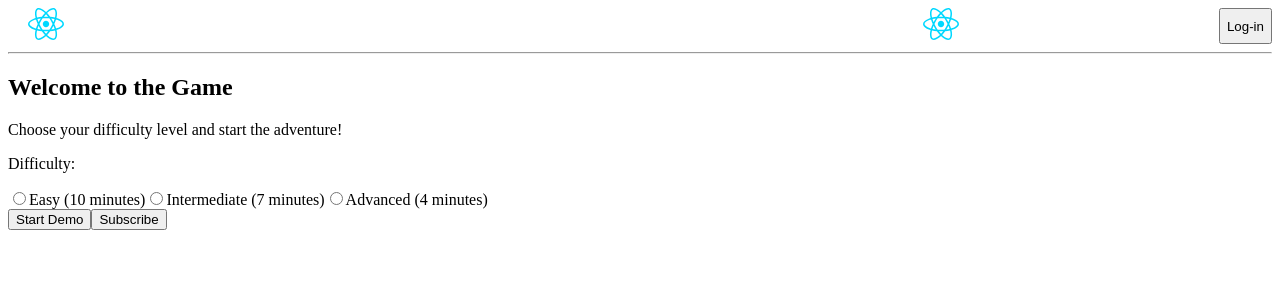
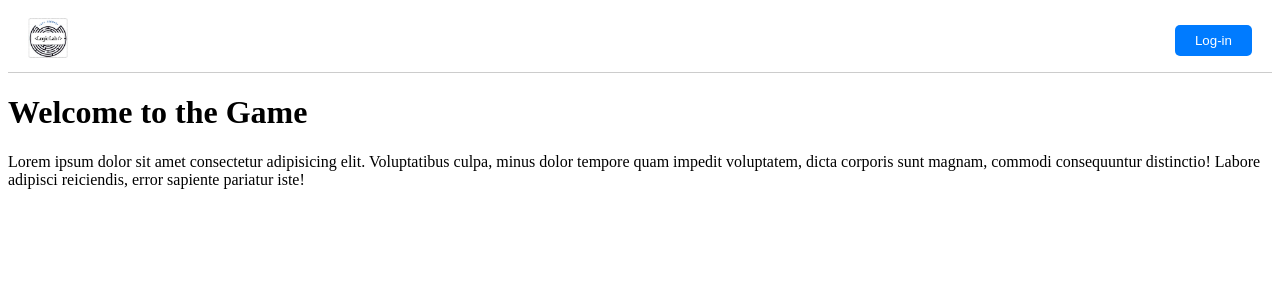
Before and after one commit to mauroale2501/project-game, a React (Vite) app in the folder frontend/: page / in a window 1280 px wide. Shown: the top 300 px of the page. Built offline with nearby package versions, Linux system fonts and the light colour scheme.

Commit message:
Create Home-simple with login button, and Implemente Profile.tsx

```diff
--- a/frontend/index.html
+++ b/frontend/index.html
@@ -2,11 +2,11 @@
 <html lang="en">
   <head>
     <meta charset="UTF-8" />
-    <link rel="icon" type="image/svg+xml" href="" />
+    <link rel="icon" type="image/svg+xml" href="./src/assets/logo.jpeg" />
     <meta name="viewport" content="width=device-width, initial-scale=1.0" />
     <link rel="stylesheet" crossorigin href="../frontend/src/index.css" />
 
-    <title>Escape-Game</title>
+    <title>Logic-Lab</title>
   </head>
   <body>
     <div id="root"></div>
--- a/frontend/src/App.tsx
+++ b/frontend/src/App.tsx
@@ -7,22 +7,36 @@ import { Route, Routes } from "react-router-dom";
 import LastPage from "./components/LastPage";
 import Level2 from "./components/Level2";
 import { useState } from "react";
+import HomeSimple from "./components/HomeSimple";
 
 function App() {
   const [selectedLevel, setSelectedLevel] = useState<number>(0);
   const [levelTime, setLevelTime] = useState<number>(0);
+  const [isLoggedIn, setIsLoggedIn] = useState<boolean>(false);
 
   const handleLevelSelection = (level: number, time: number): void => {
     setSelectedLevel(level);
     setLevelTime(time);
   };
 
+  const handleLogin = () => {
+    setIsLoggedIn(true);
+  };
+
+  const handleLogout = () => {
+    setIsLoggedIn(false);
+  };
   return (
     <div className="container-app">
-      <Nav />
+      <Nav
+        isLoggedIn={isLoggedIn}
+        onLogin={handleLogin}
+        onLogout={handleLogout}
+      />
       <Routes>
+        <Route path="/" element={<HomeSimple />} />
         <Route
-          path="/"
+          path="/Home"
           element={<Home onSelectLevel={handleLevelSelection} />}
         />
         <Route path="/profile" element={<Profile />} />
--- a/frontend/src/components/Home.tsx
+++ b/frontend/src/components/Home.tsx
@@ -1,6 +1,5 @@
 import ToggleButton from "react-bootstrap/ToggleButton";
 import ToggleButtonGroup from "react-bootstrap/ToggleButtonGroup";
-import "../styles/Home.css";
 import { Link } from "react-router-dom";
 import { Button } from "react-bootstrap";
 import { useState } from "react";
@@ -8,6 +7,7 @@ import { useState } from "react";
 type HomeProps = {
   onSelectLevel: (level: number, time: number) => void;
 };
+
 const Home = ({ onSelectLevel }: HomeProps) => {
   const [selectedLevel, setSelectedLevel] = useState<number | null>(null);
 
@@ -23,13 +23,13 @@ const Home = ({ onSelectLevel }: HomeProps) => {
         return 0;
     }
   };
+
   const handleStartButton = () => {
     try {
       if (selectedLevel !== null) {
         const time = getLevel(selectedLevel);
         onSelectLevel(selectedLevel, time);
-      } else if (selectedLevel === null) {
-        console.error("asdasdas");
+      } else {
         throw new Error("You must select a level to continue");
       }
     } catch (err) {
--- /dev/null
+++ b/frontend/src/components/HomeSimple.tsx
@@ -0,0 +1,17 @@
+const Home = () => {
+  return (
+    <div className="home-simple">
+      <main>
+        <h1>Welcome to the Game</h1>
+        <p>
+          Lorem ipsum dolor sit amet consectetur adipisicing elit. Voluptatibus
+          culpa, minus dolor tempore quam impedit voluptatem, dicta corporis
+          sunt magnam, commodi consequuntur distinctio! Labore adipisci
+          reiciendis, error sapiente pariatur iste!
+        </p>
+      </main>
+    </div>
+  );
+};
+
+export default Home;
--- a/frontend/src/components/Nav.tsx
+++ b/frontend/src/components/Nav.tsx
@@ -1,76 +1,59 @@
-import Container from "react-bootstrap/Container";
-import Navbar from "react-bootstrap/Navbar";
-import Button from "react-bootstrap/Button";
-import { Link } from "react-router-dom";
-import logo from "../assets/react.svg";
+import { Link, useNavigate } from "react-router-dom";
+import { Navbar, Button, Container } from "react-bootstrap";
+import logo from "../assets/logo.jpeg";
+import login from "../assets/login.jpeg";
 import "../styles/Nav.css";
 
-function Nav() {
+type NavProps = {
+  isLoggedIn: boolean;
+  onLogin: () => void;
+  onLogout: () => void;
+};
+
+const Nav = ({ isLoggedIn, onLogin, onLogout }: NavProps) => {
+  const navigate = useNavigate();
+
+  const handleLoginClick = () => {
+    onLogin();
+    navigate("/Home");
+  };
+  const handleLogoutClick = () => {
+    onLogout();
+    navigate("/");
+  };
+
   return (
     <Navbar expand="lg" className="nav">
       <Container className="container">
-        <Link to="/">
-          <img src={logo} alt="logo-brand" className="logo-brand" />
+        <Link to="/Home">
+          <img
+            src={logo}
+            width="40"
+            height="40"
+            alt="logo-brand"
+            className="logo-brand"
+          />
         </Link>
-        <Link to="/profile">
-          <img src={logo} alt="logo-profile" className="logo-profile" />
-        </Link>
-        <Button>Log-in</Button>
+        {isLoggedIn ? (
+          <Link to="/profile">
+            <img
+              src={login}
+              width="40"
+              height="40"
+              alt="logo-profile"
+              className="logo-profile"
+            />
+          </Link>
+        ) : null}
+        <Button
+          className="button-log"
+          onClick={isLoggedIn ? handleLogoutClick : handleLoginClick}
+        >
+          {isLoggedIn ? "Log-out" : "Log-in"}
+        </Button>
       </Container>
-      <hr />
     </Navbar>
   );
-}
+};
 
 export default Nav;
-
-// import logo from "../assets/react.svg";
-// import { Link } from "react-router-dom";
-// // import NavBar from "react-bootstrap/Navbar";
-// import "./Nav.css";
-
-// const Nav = () => {
-//   return (
-//     <>
-//       <nav className="nav" style={{ backgroundColor: "#242424" }}>
-//         <Link to="/">
-//           <img className="logo" src={logo} alt="logo-brand" />
-//         </Link>
-//         <Link className="profile" to="/profile">
-//           <img src={logo} alt="profile" />
-//         </Link>
-//       </nav>
-//     </>
-//   );
-// };
-
-// export default Nav;
-// import React from "react";
-// import { Link } from "react-router-dom";
-// import "./Nav.css";
-
-// const Nav: React.FC = () => {
-//   return (
-//     <nav className="navbar">
-//       <div className="navbar-left">
-//         <Link to="/" className="logo">
-//           Logo
-//         </Link>
-//       </div>
-//       <div className="navbar-right">
-//         <Link to="/profile" className="profile-link">
-//           <img
-//             src="ruta-a-tu-imagen-de-perfil"
-//             alt="Profile"
-//             className="profile-image"
-//           />
-//         </Link>
-//         <Link to="/login" className="login-button">
-//           Login
-//         </Link>
-//       </div>
-//     </nav>
-//   );
-// };
-
-// export default Nav;
--- a/frontend/src/components/Profile.tsx
+++ b/frontend/src/components/Profile.tsx
@@ -1,5 +1,90 @@
+import { useState } from "react";
+
 const Profile = () => {
-  return <></>;
+  const [formData, setFormData] = useState({
+    firstname: "Brown",
+    lastname: "Asher",
+    email: "brown@asher.me",
+    // oldPassword: "",
+    // newPassword: "",
+    // confirmPassword: "",
+  });
+
+  const handleChange = (e: React.ChangeEvent<HTMLInputElement>) => {
+    const { name, value } = e.target;
+    setFormData({ ...formData, [name]: value });
+  };
+
+  const handleSubmit = (e: React.FormEvent<HTMLFormElement>) => {
+    e.preventDefault();
+
+    console.log("form sent", formData);
+  };
+
+  return (
+    <div className="container">
+      <div className="row justify-content-center">
+        <div className="col-12 col-lg-10 col-xl-8 mx-auto">
+          <h2 className="h3 mb-4 page-title">Profile</h2>
+          <div className="my-4">
+            <div className="text-center mb-5">
+              <div className="avatar avatar-xl">
+                <img
+                  src="https://bootdey.com/img/Content/avatar/avatar6.png"
+                  alt="Profile"
+                  className="avatar-img rounded-circle"
+                />
+              </div>
+            </div>
+            <form onSubmit={handleSubmit}>
+              <div className="form-row">
+                <div className="form-group col-md-6">
+                  <label htmlFor="firstname">Firstname</label>
+                  <input
+                    type="text"
+                    id="firstname"
+                    name="firstname"
+                    value={formData.firstname}
+                    onChange={handleChange}
+                    className="form-control"
+                    placeholder="Brown"
+                  />
+                </div>
+                <div className="form-group col-md-6">
+                  <label htmlFor="lastname">Lastname</label>
+                  <input
+                    type="text"
+                    id="lastname"
+                    name="lastname"
+                    value={formData.lastname}
+                    onChange={handleChange}
+                    className="form-control"
+                    placeholder="Asher"
+                  />
+                </div>
+                <div className="form-group col-md-6">
+                  <label htmlFor="email">Email</label>
+                  <input
+                    type="email"
+                    id="email"
+                    name="email"
+                    value={formData.email}
+                    onChange={handleChange}
+                    className="form-control"
+                    placeholder="Asher"
+                  />
+                </div>
+              </div>
+
+              <button type="submit" className="btn btn-primary">
+                Save Change
+              </button>
+            </form>
+          </div>
+        </div>
+      </div>
+    </div>
+  );
 };
 
 export default Profile;
--- a/frontend/src/styles/Nav.css
+++ b/frontend/src/styles/Nav.css
@@ -1,12 +1,43 @@
+.nav {
+  border-bottom: 1px solid #cccccc;
+}
+
 .container {
   display: flex;
   justify-content: space-between;
+  align-items: center;
+  padding: 10px 20px;
 }
 
 .logo-brand {
-  margin-left: 20px;
+  width: 40px;
+  height: 40px;
+  margin-right: 20px;
+}
+
+.nav-right {
+  display: flex;
+  align-items: center;
 }
 
 .logo-profile {
-  margin-left: 600px;
+  margin-left: 10px;
 }
+
+.btn {
+  margin-left: 10px;
+}
+
+.button-log {
+  background-color: #007bff;
+  color: white;
+  border: none;
+  padding: 8px 20px;
+  border-radius: 5px;
+  cursor: pointer;
+  transition: background-color 0.3s ease;
+}
+
+.button-log:hover {
+  background-color: #0056b3;
+}
```
Also changed, not shown: frontend/src/assets/login.jpeg (added), frontend/src/assets/logo.jpeg (added).
